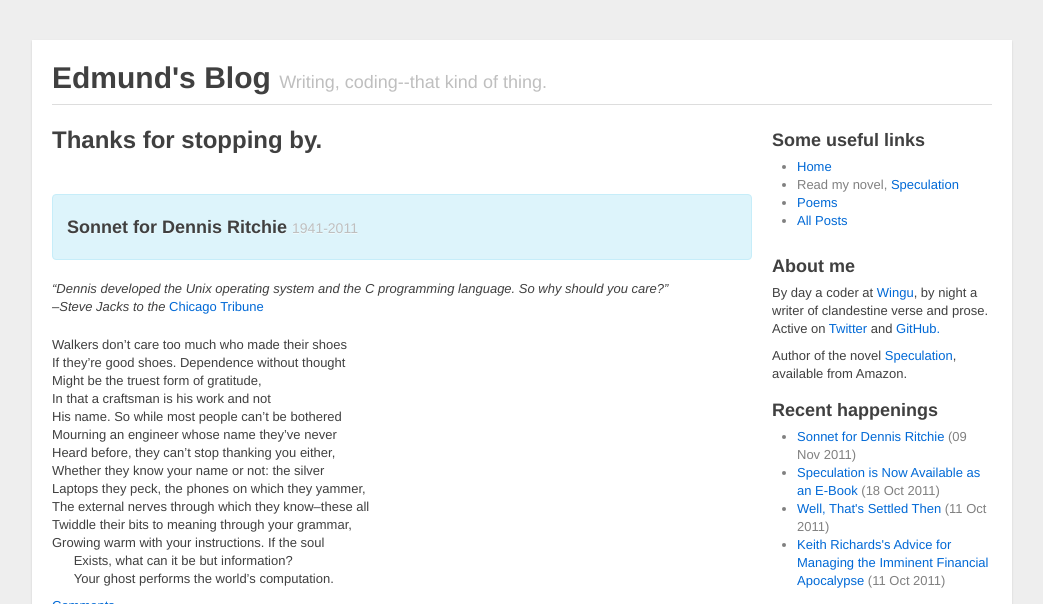
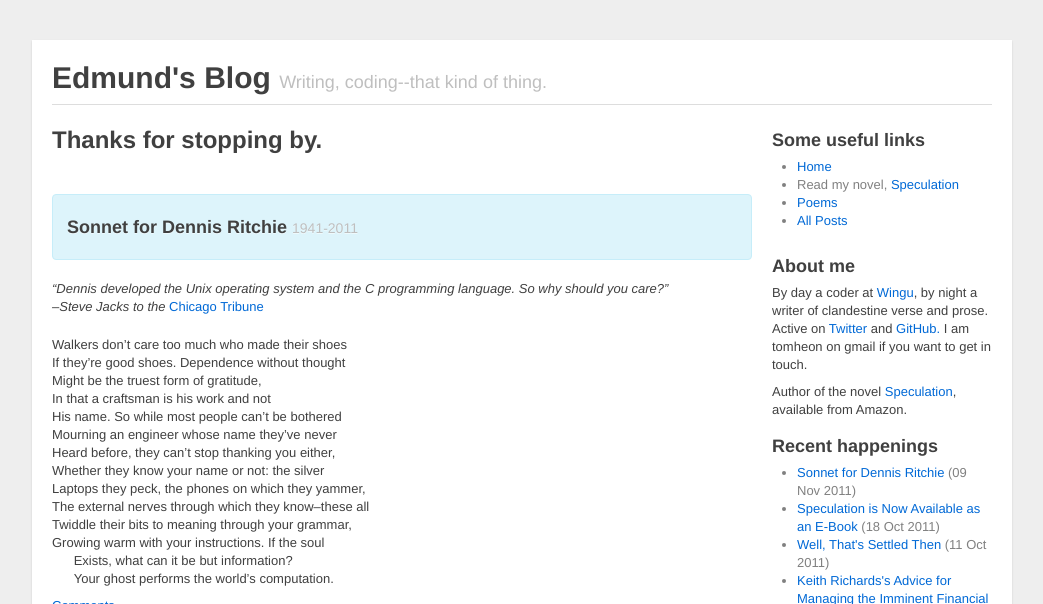
Before and after one commit to gbelote/tomheon.github.com, a Jekyll site: the page built from index.html, in a window 1280 px wide and 900 px high, cut to the strip 0-604 px from the top of the window. Shown: the whole strip, without its empty margins (118-1161 px from the left). Built offline with Jekyll 4.4.1, drawn with Linux system fonts in a browser that asks for light colours.

Commit message:
Adding some contact info.

```diff
--- a/_layouts/default.html
+++ b/_layouts/default.html
@@ -89,7 +89,8 @@
 	    <li><a href="/all.html">All Posts</a></li>
 	    </ul>
 	    <h3>About me</h3>
-	    <p>By day a coder at <a href="http://www.wingu.com">Wingu</a>, by night a writer of clandestine verse and prose. Active on <a href="http://twitter.com/tomheon">Twitter</a> and <a href="https://github.com/tomheon">GitHub.</a></p>
+	    <p>By day a coder at <a href="http://www.wingu.com">Wingu</a>, by night a writer of clandestine verse and prose. Active on <a href="http://twitter.com/tomheon">Twitter</a> and <a href="https://github.com/tomheon">GitHub.</a>  I am tomheon on gmail if you want
+to get in touch.</p>
 	    <p>Author of the novel <a href="http://amzn.to/o9Ixvk">Speculation</a>, available from Amazon.</p>
             <h3>Recent happenings</h3>
 	    <ul>
```
